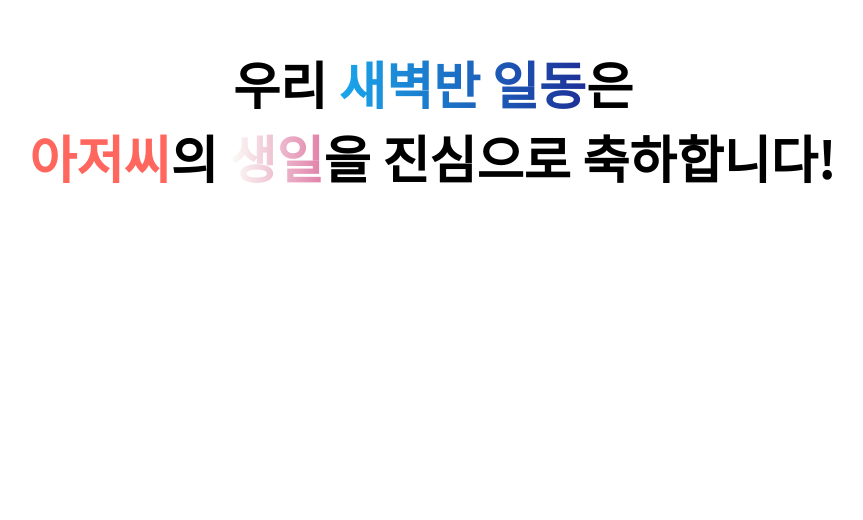
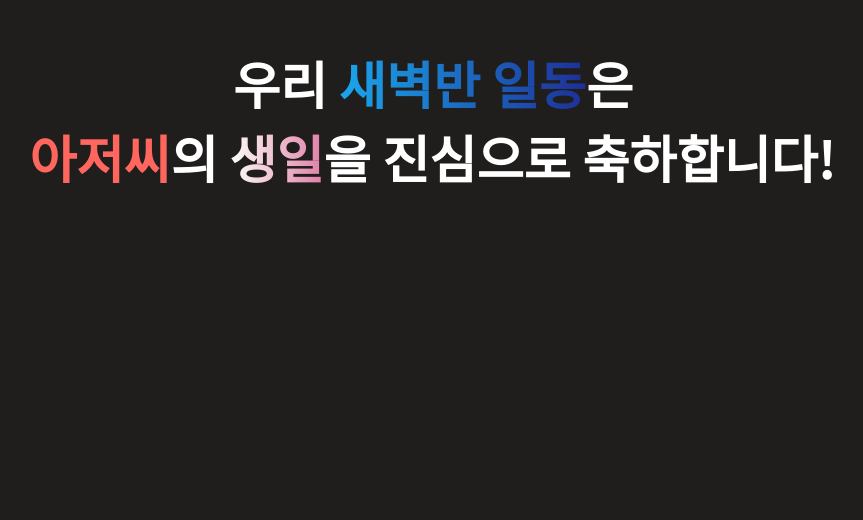
Before and after one commit to goodflut/leedonghyunLetter, a plain HTML site: page index.html in a window 1280 px wide. Shown: the part 280-800 px from the top of the page, without its empty margins (207-1070 px from the left). Drawn offline with Linux system fonts and the light colour scheme.

```diff
--- a/index.html
+++ b/index.html
@@ -5,7 +5,7 @@
         <meta http-equiv="X-UA-Compatible" content="IE=edge" />
         <meta name="viewport" content="width=device-width, initial-scale=1.0" />
         <title>🎂 Happy Birthday for DongSae 🎂</title>
-        <link rel="icon" type="image/x-icon" href="./img/favicon.ico">
+        <link rel="icon" type="image/x-icon" href="./img/favicon.ico" />
         <style>
             @import url("https://fonts.googleapis.com/css2?family=Noto+Sans+KR:wght@100;300;500;700;900&display=swap");
             html {
@@ -13,6 +13,8 @@
                 height: 100%;
                 margin: 0%;
                 padding: 0%;
+                background-color: #1f1e1c;
+                color: white;
                 font-family: "Noto Sans KR", sans-serif;
             }
             body {
@@ -241,20 +243,6 @@
             }
             p {
                 font-size: 1.5vw;
-            }
-            @media (prefers-color-scheme: dark) {
-                /* dark mode인 경우의 CSS */
-                html {
-                    background-color: #1f1e1c;
-                    color: white;
-                }
-            }
-            @media (prefers-color-scheme: light) {
-                /* light mode인 경우의 CSS */
-                html {
-                    background-color: #ffff;
-                    color: black;
-                }
             }
 
             /*스크롤 애니메이션 부분*/
```
Also changed, not shown: 1 other file.
